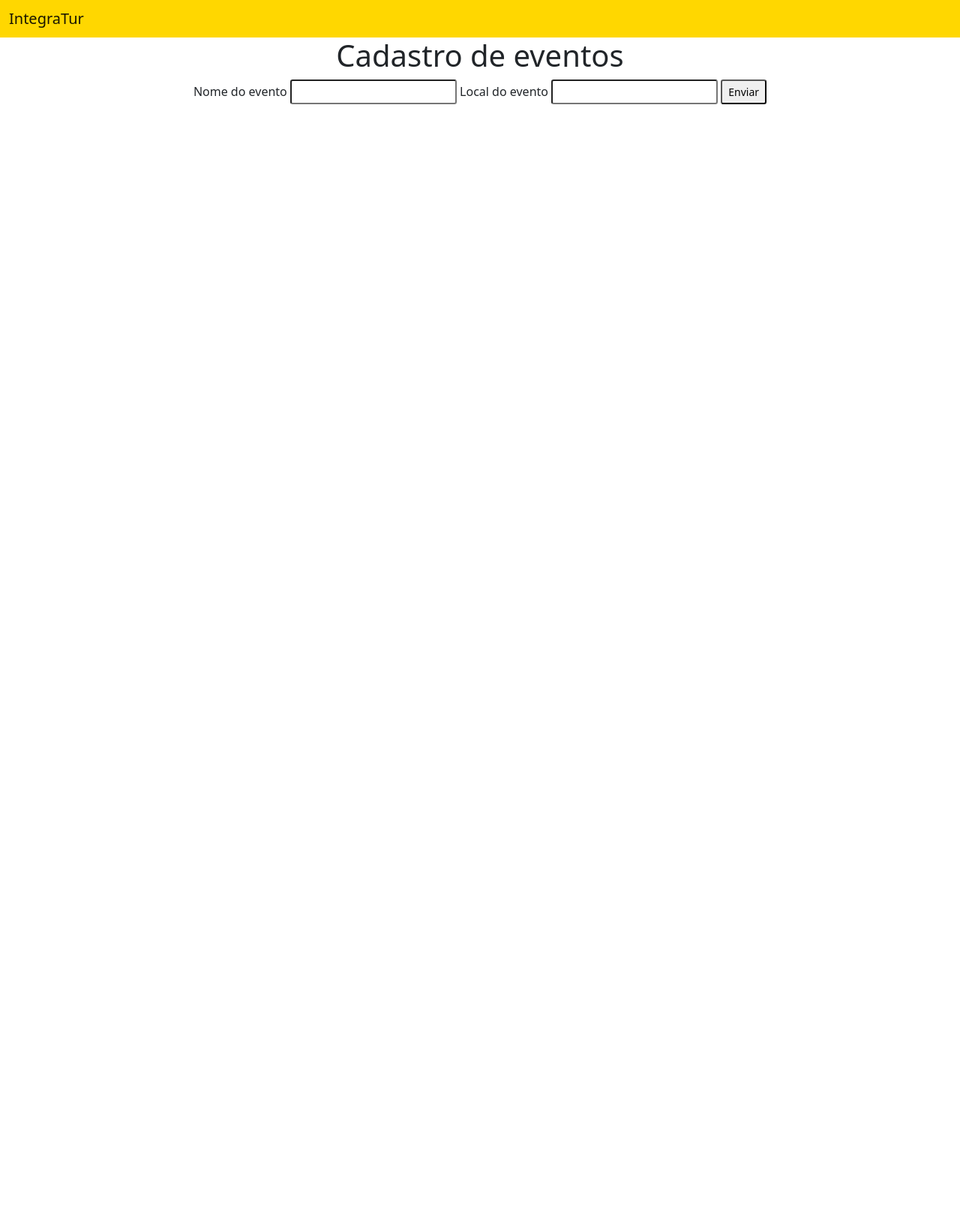
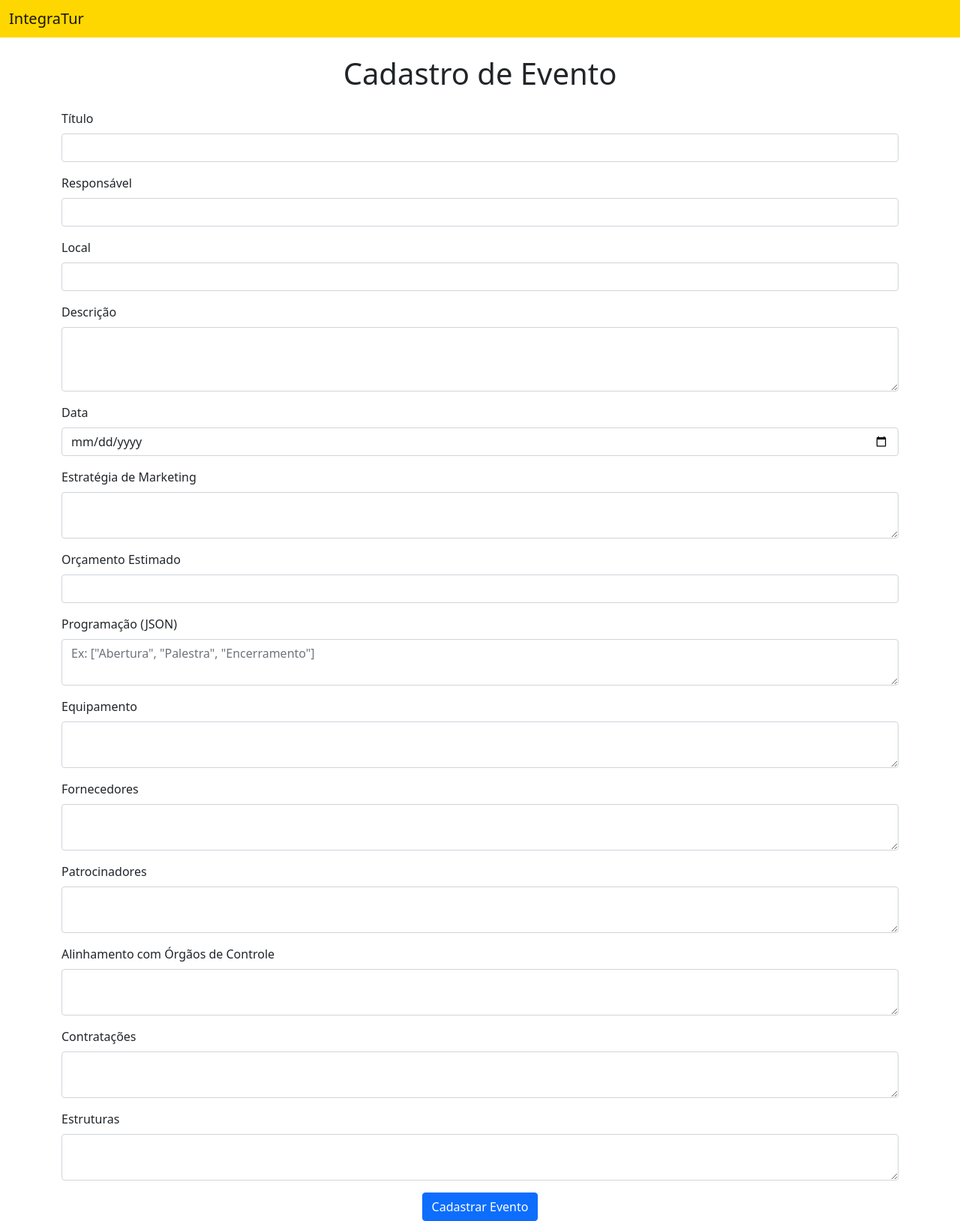
Before and after one commit to gqueque/IntegraTur-2.0, a Django app: page / in a window 1280 px wide. Shown: the whole page at 75% size. Before the commit the page ends 139 px from the top, so only its background shows below. Run offline with Django 5.2, Linux system fonts and the light colour scheme.

Commit message:
banco de dados funcionando (SQL)

```diff
--- a/cadastro_evento/templates/cadastro_evento/cadastro.html
+++ b/cadastro_evento/templates/cadastro_evento/cadastro.html
@@ -1,29 +1,87 @@
 <!doctype html>
-<html lang="en">
+<html lang="pt-br">
   <head>
     <meta charset="utf-8">
     <meta name="viewport" content="width=device-width, initial-scale=1">
 
-    <link href="https://cdn.jsdelivr.net/npm/bootstrap@5.0.2/dist/css/bootstrap.min.css" rel="stylesheet" integrity="sha384-EVSTQN3/azprG1Anm3QDgpJLIm9Nao0Yz1ztcQTwFspd3yD65VohhpuuCOmLASjC" crossorigin="anonymous">
-
-    <title>Hello, world!</title>
+    <link href="https://cdn.jsdelivr.net/npm/bootstrap@5.0.2/dist/css/bootstrap.min.css" rel="stylesheet">
+    <title>Cadastro de Evento - IntegraTur</title>
   </head>
   <body>
-    <nav style="background-color: gold !important;" class="navbar navbar-light bg-light">
+    <nav style="background-color: gold !important;" class="navbar navbar-light bg-light mb-4">
       <div class="container-fluid">
         <span class="navbar-brand mb-0 h1">IntegraTur</span>
       </div>
     </nav>
-    <form action="{% url 'listagem_evento' %}" method="post">
-      <div style="text-align: center; " class="container">
-        <h1>Cadastro de eventos</h1>
-        Nome do evento <input name="nome" class="form-control-sm" type="text">
-        Local do evento <input name="local" class="form-control-sm" type="text">
-        <button class="form-control-sm">Enviar</button>
-      </div>
-    </form>
 
-    <script src="https://cdn.jsdelivr.net/npm/bootstrap@5.0.2/dist/js/bootstrap.bundle.min.js" integrity="sha384-MrcW6ZMFYlzcLA8Nl+NtUVF0sA7MsXsP1UyJoMp4YLEuNSfAP+JcXn/tWtIaxVXM" crossorigin="anonymous"></script>
+    <div class="container">
+      <h1 class="mb-4 text-center">Cadastro de Evento</h1>
 
+      <form action="{% url 'listagem_evento' %}" method="post">
+        {% csrf_token %}
+        <div class="mb-3">
+          <label class="form-label">Título</label>
+          <input name="titulo" type="text" class="form-control">
+        </div>
+        <div class="mb-3">
+          <label class="form-label">Responsável</label>
+          <input name="responsavel" type="text" class="form-control">
+        </div>
+        <div class="mb-3">
+          <label class="form-label">Local</label>
+          <input name="local" type="text" class="form-control">
+        </div>
+        <div class="mb-3">
+          <label class="form-label">Descrição</label>
+          <textarea name="descricao" class="form-control" rows="3"></textarea>
+        </div>
+        <div class="mb-3">
+          <label class="form-label">Data</label>
+          <input name="data" type="date" class="form-control">
+        </div>
+        <div class="mb-3">
+          <label class="form-label">Estratégia de Marketing</label>
+          <textarea name="marketing" class="form-control" rows="2"></textarea>
+        </div>
+        <div class="mb-3">
+          <label class="form-label">Orçamento Estimado</label>
+          <input name="orcamento_estimado" type="number" step="0.01" class="form-control">
+        </div>
+        <div class="mb-3">
+          <label class="form-label">Programação (JSON)</label>
+          <textarea name="programacao" class="form-control" rows="2" placeholder='Ex: ["Abertura", "Palestra", "Encerramento"]'></textarea>
+        </div>
+        <div class="mb-3">
+          <label class="form-label">Equipamento</label>
+          <textarea name="equipamento" class="form-control" rows="2"></textarea>
+        </div>
+        <div class="mb-3">
+          <label class="form-label">Fornecedores</label>
+          <textarea name="fornecedores" class="form-control" rows="2"></textarea>
+        </div>
+        <div class="mb-3">
+          <label class="form-label">Patrocinadores</label>
+          <textarea name="patrocinadores" class="form-control" rows="2"></textarea>
+        </div>
+        <div class="mb-3">
+          <label class="form-label">Alinhamento com Órgãos de Controle</label>
+          <textarea name="alinhamento_orgao_controle" class="form-control" rows="2"></textarea>
+        </div>
+        <div class="mb-3">
+          <label class="form-label">Contratações</label>
+          <textarea name="contratacoes" class="form-control" rows="2"></textarea>
+        </div>
+        <div class="mb-3">
+          <label class="form-label">Estruturas</label>
+          <textarea name="estruturas" class="form-control" rows="2"></textarea>
+        </div>
+
+        <div class="text-center">
+          <button type="submit" class="btn btn-primary">Cadastrar Evento</button>
+        </div>
+      </form>
+    </div>
+
+    <script src="https://cdn.jsdelivr.net/npm/bootstrap@5.0.2/dist/js/bootstrap.bundle.min.js"></script>
   </body>
 </html>
--- a/cadastro_evento/views.py
+++ b/cadastro_evento/views.py
@@ -1,4 +1,4 @@
-from django.shortcuts import render
+from django.shortcuts import render, redirect
 from rest_framework import viewsets
 from .models import Evento
 from .serializers import EventoSerializer
@@ -11,4 +11,45 @@ def cadastro_evento(request):
     return render(request, 'cadastro_evento/cadastro.html')
 
 def eventos(request):
-    pass
+    if request.method == 'POST':
+        titulo = request.POST.get('titulo')
+        responsavel = request.POST.get('responsavel')
+        local = request.POST.get('local')
+        descricao = request.POST.get('descricao')
+        data = request.POST.get('data')
+        marketing = request.POST.get('marketing')
+        orcamento_estimado = request.POST.get('orcamento_estimado') or None
+        programacao = request.POST.get('programacao')
+        equipamento = request.POST.get('equipamento')
+        fornecedores = request.POST.get('fornecedores')
+        patrocinadores = request.POST.get('patrocinadores')
+        alinhamento = request.POST.get('alinhamento_orgao_controle')
+        contratacoes = request.POST.get('contratacoes')
+        estruturas = request.POST.get('estruturas')
+
+        import json
+        try:
+            programacao_json = json.loads(programacao) if programacao else []
+        except json.JSONDecodeError:
+            programacao_json = []
+
+        Evento.objects.create(
+            titulo=titulo,
+            responsavel=responsavel,
+            local=local,
+            descricao=descricao,
+            data=data,
+            marketing=marketing,
+            orcamento_estimado=orcamento_estimado,
+            programacao=programacao_json,
+            equipamento=equipamento,
+            fornecedores=fornecedores,
+            patrocinadores=patrocinadores,
+            alinhamento_orgao_controle=alinhamento,
+            contratacoes=contratacoes,
+            estruturas=estruturas
+        )
+
+        return redirect('cadastro_evento')
+
+    return redirect('cadastro_evento')
```
Also changed, not shown: db.sqlite3.
